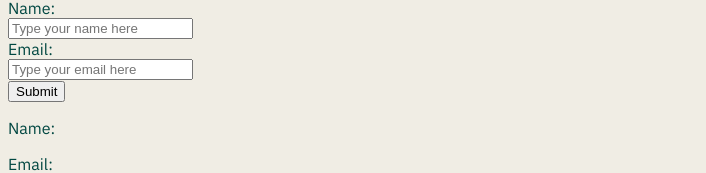
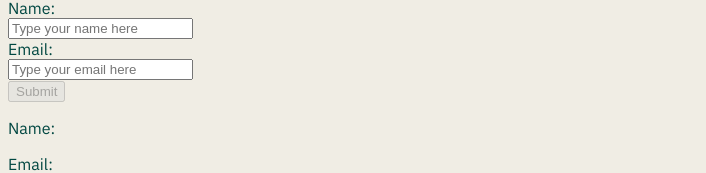
Before and after one commit to vCentDev/reactive-forms-practice, an Angular app: page / in a window 1280 px wide. Shown: the part 133-306 px from the top of the page, without its empty margins (0-706 px from the left). Built offline with nearby package versions, Linux system fonts and the light colour scheme.

Commit message:
chore: Ejercicio 5 completado

```diff
--- a/src/app/app.html
+++ b/src/app/app.html
@@ -25,7 +25,7 @@
       <span [ngStyle]="{ color: 'red' }">El email no es válido</span>
     }
   }
-  <button type="submit">Submit</button>
+  <button type="submit" [disabled]="userForm.invalid">Submit</button>
 </form>
 <p>Name: {{ userForm.value.name }}</p>
 <p>Email: {{ userForm.value.email }}</p>
```
